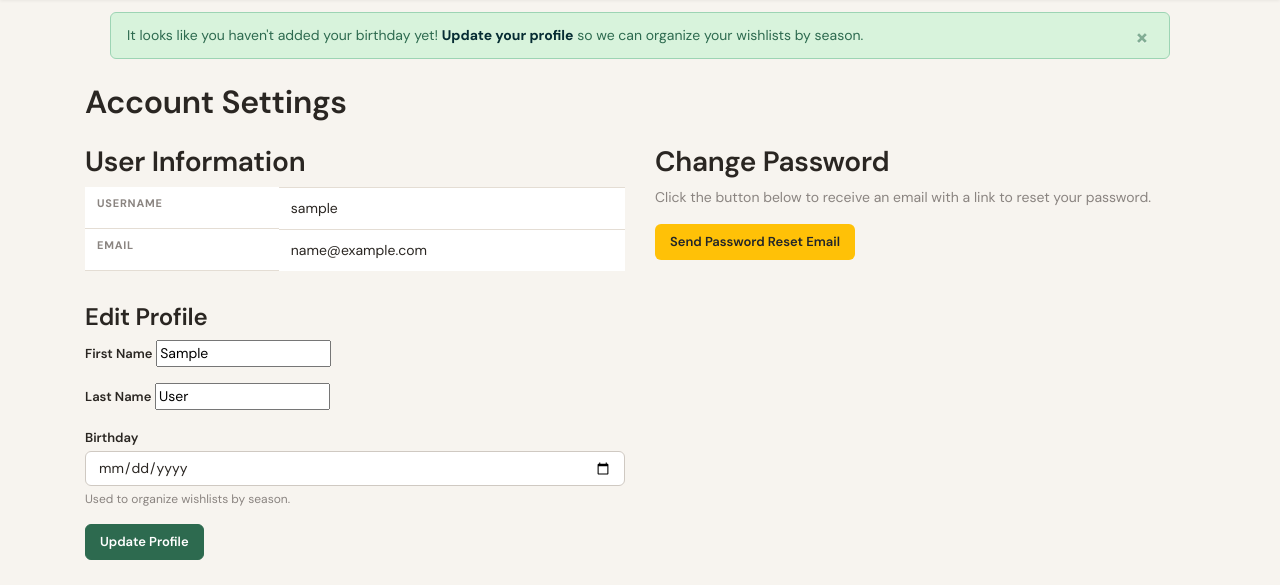
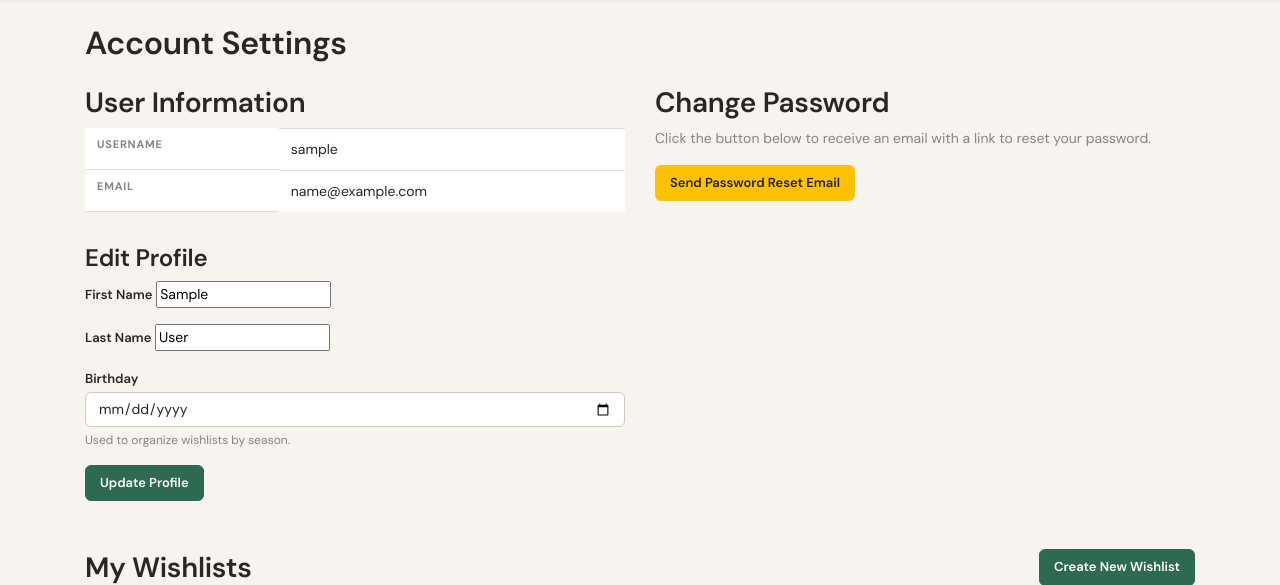
Before and after one commit to gabeduke/django-gift-wiki, a Django app: page /profile/ in a window 1280 px wide. Shown: the part 57-642 px from the top of the page. Run offline with Django 4.2, Linux system fonts and the light colour scheme; the visitor is signed in with stand-in values (Sample User, id 1); data comes from the database, SQL or seed files in the repository; data that the repository does not hold is empty; some libraries are stand-ins or nearby versions.

Commit message:
fix: address PR review findings
- Remove dead thinking-out-loud comments from password_reset_request
- Move inline imports to top of file (forms, models, get_user_model, etc.)
- Tighten ManagedUserForm: remove username/email fields (auth-critical
  fields should not be editable by wishlist managers).
- Remove birthday banner from base template (redundant with messages.info
  in home view, and re-appears on every page navigation)
- Update .gitignore and remove secret files

```diff
--- a/gift/forms.py
+++ b/gift/forms.py
@@ -260,10 +260,13 @@ class UserProfileForm(forms.ModelForm):
 
 
 class ManagedUserForm(forms.ModelForm):
-    """Form for updating managed user details like username, email, and birthday."""
+    """Form for updating managed user details like name and birthday.
 
-    username = forms.CharField(required=True, label="Username")
-    email = forms.EmailField(required=False, label="Email Address", help_text="Optional. If provided, they could use this to log in later.")
+    Note: username and email are intentionally excluded as they are
+    authentication-related fields that should not be editable by
+    wishlist managers.
+    """
+
     first_name = forms.CharField(required=False, label="First Name")
     last_name = forms.CharField(required=False, label="Last Name")
     birthday = forms.DateField(
@@ -275,7 +278,7 @@ class ManagedUserForm(forms.ModelForm):
 
     class Meta:
         model = User
-        fields = ['username', 'email', 'first_name', 'last_name', 'birthday']
+        fields = ['first_name', 'last_name', 'birthday']
 
 
 class ProfilePictureForm(forms.ModelForm):
--- a/gift/templates/gift/base/base_generic.html
+++ b/gift/templates/gift/base/base_generic.html
@@ -76,16 +76,6 @@
   </div>
   {% endif %}
 
-  {% if request.user.is_authenticated and not request.user.birthday %}
-  <div style="max-width:1100px;margin:12px auto 0;padding:0 20px;">
-    <div class="alert alert-info alert-dismissible fade show mb-2" role="alert">
-      It looks like you haven't added your birthday yet! <a href="{% url 'gift:account' %}" class="alert-link">Update your profile</a> so we can organize your wishlists by season.
-      <button type="button" class="close" data-dismiss="alert" aria-label="Close">
-        <span aria-hidden="true">&times;</span>
-      </button>
-    </div>
-  </div>
-  {% endif %}
 
   <main>
     {% block content %}{% endblock %}
--- a/gift/views.py
+++ b/gift/views.py
@@ -2,15 +2,24 @@ import json
 import logging
 from collections import defaultdict
 
+from django.conf import settings
 from django.contrib import messages
 from django.contrib.auth import get_user_model
 from django.contrib.auth import logout as auth_logout
 from django.contrib.auth.decorators import login_required
 from django.core.exceptions import ValidationError
+from django.core.mail import send_mail
+from django.db import models
 from django.http import HttpResponse, JsonResponse
 from django.shortcuts import get_object_or_404, redirect, render
 from django.urls import reverse, reverse_lazy
 from django.views import generic
+
+from .forms import (
+    ManagedUserForm,
+    ProfilePictureForm,
+    UserProfileForm,
+)
 
 
 def custom_admin_login(request, **kwargs):
@@ -669,9 +678,6 @@ def profile(request):
     PROFILE_PICTURE_ENABLED = get_profile_picture_enabled()
     profile_form = None
     user_profile_form = None
-
-    from .forms import UserProfileForm
-
     if request.method == 'POST':
         if 'update_profile' in request.POST:
             user_profile_form = UserProfileForm(request.POST, instance=request.user)
@@ -685,7 +691,6 @@ def profile(request):
             user_profile_form = UserProfileForm(instance=request.user)
 
         if PROFILE_PICTURE_ENABLED:
-            from .forms import ProfilePictureForm
             if 'update_profile_picture' in request.POST:
                 profile_form = ProfilePictureForm(request.POST, request.FILES, instance=request.user)
                 if profile_form.is_valid():
@@ -704,7 +709,6 @@ def profile(request):
     else:
         user_profile_form = UserProfileForm(instance=request.user)
         if PROFILE_PICTURE_ENABLED:
-            from .forms import ProfilePictureForm
             profile_form = ProfilePictureForm(instance=request.user)
 
     # Check if user needs to select a scraped page
@@ -715,10 +719,6 @@ def profile(request):
             show_scraped_page_prompt = True
 
     # Get Managed Users
-    from django.contrib.auth import get_user_model
-    from django.db import models
-
-    from .forms import ManagedUserForm
     User = get_user_model()
     managed_wishlists = WishList.objects.filter(
         models.Q(owner=request.user) | models.Q(managers=request.user)
@@ -748,10 +748,6 @@ def profile(request):
 @require_POST
 @login_required
 def edit_managed_user(request, user_id):
-    from django.contrib.auth import get_user_model
-    from django.db import models
-
-    from .forms import ManagedUserForm
     User = get_user_model()
 
     # Security check: User must manage at least one wishlist where this user_id is the dependent
@@ -791,21 +787,8 @@ def password_reset_request(request):
         # Generate password reset link
         link = firebase_auth.generate_password_reset_link(request.user.email)
 
-        # In a real app we might want to email this manually using Django's send_mail
-        # so the user actually gets it, but Firebase Admin generate_password_reset_link
-        # doesn't send the email itself, it just generates the link. Wait, wait.
-        # Let's check Firebase Admin SDK docs. If we just want Firebase to send the email,
-        # we can use the REST API, or since we generated the link, we can just redirect the user to it
-        # or send it. Actually, `generate_password_reset_link` just returns a string link.
-        # If we want Firebase to send the email natively, there is no direct Admin SDK method.
-        # So we should send it using Django's email system, OR use the client-side approach.
-        # But wait, we can just send the email with Django:
-        # from django.core.mail import send_mail
-        # send_mail("Password Reset", f"Click here to reset your password: {link}", "noreply@giftwiki.com", [request.user.email])
-        # BUT maybe it's better to just pass it to context or just send it?
-        # Actually, let's just send the email using Django core mail.
-        from django.conf import settings
-        from django.core.mail import send_mail
+        # Send the reset link via Django's email system since Firebase Admin SDK
+        # only generates the link but does not send an email itself.
 
         send_mail(
             "Password Reset for Gift Wiki",
```
Also changed, not shown: 1 other file.
